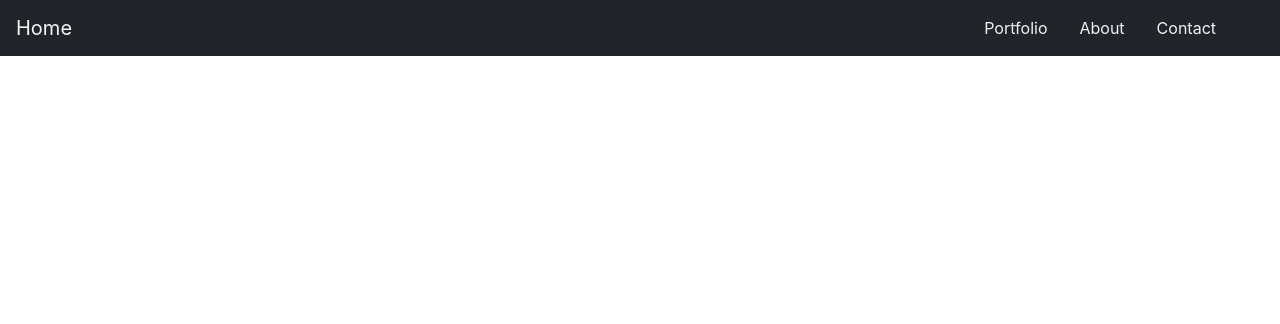
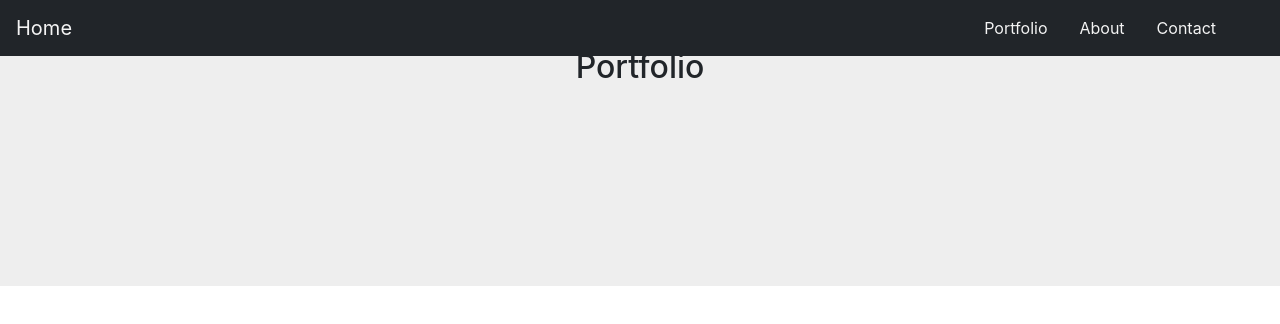
Before and after one commit to kvviecien/portfolio, a plain HTML site: page index.html in a window 1280 px wide. Drawn offline with nearby package versions, Linux system fonts and the light colour scheme.

Commit message:
Structure for portfolio section

```diff
--- a/css/main.css
+++ b/css/main.css
@@ -24,3 +24,8 @@
 .navbar-toggler {
     background: #fed136;
 }
+
+
+#portfolio {
+    background-color: #eeeeee;
+}
--- a/index.html
+++ b/index.html
@@ -24,7 +24,7 @@
         <div class="collapse navbar-collapse " id="navbarSupportedContent">
             <ul class="navbar-nav mr-4">
                 <li class="nav-item">
-                    <a class="nav-link " data-value="portfolio" href="#">Portfolio</a> </li>
+                    <a class="nav-link " data-value="portfolio" href="#portfolio">Portfolio</a> </li>
                 <li class="nav-item">
                     <a class="nav-link" data-value="about" href="#">About</a> </li>
                 <li class="nav-item">
@@ -32,6 +32,52 @@
             </ul>
         </div>
     </div>
+
+    <main>
+        <!--Section: portfolio-->
+        <section id="portfolio" class="text-center py-5">
+
+            <!-- Container -->
+            <div class="container">
+
+                <!-- Section heading -->
+                <h2>Portfolio</h2>
+
+                <!-- Portfolio Item 1 -->
+                <div class="col-md-6 col-lg-4">
+                    <img>
+                </div>
+
+                <!-- Portfolio Item 2 -->
+                <div class="col-md-6 col-lg-4">
+                    <img>
+                </div>
+
+                <!-- Portfolio Item 3 -->
+                <div class="col-md-6 col-lg-4">
+                    <img>
+                </div>
+
+                <!-- Portfolio Item 4 -->
+                <div class="col-md-6 col-lg-4">
+                    <img>
+                </div>
+
+                <!-- Portfolio Item 5 -->
+                <div class="col-md-6 col-lg-4">
+                    <img>
+                </div>
+
+                <!-- Portfolio Item 6 -->
+                <div class="col-md-6 col-lg-4">
+                    <img>
+                </div>
+            </div>
+            <!-- Container -->
+
+        </section>
+        <!--Section: portfolio-->
+    </main>
 
     <div></div>
 
```
